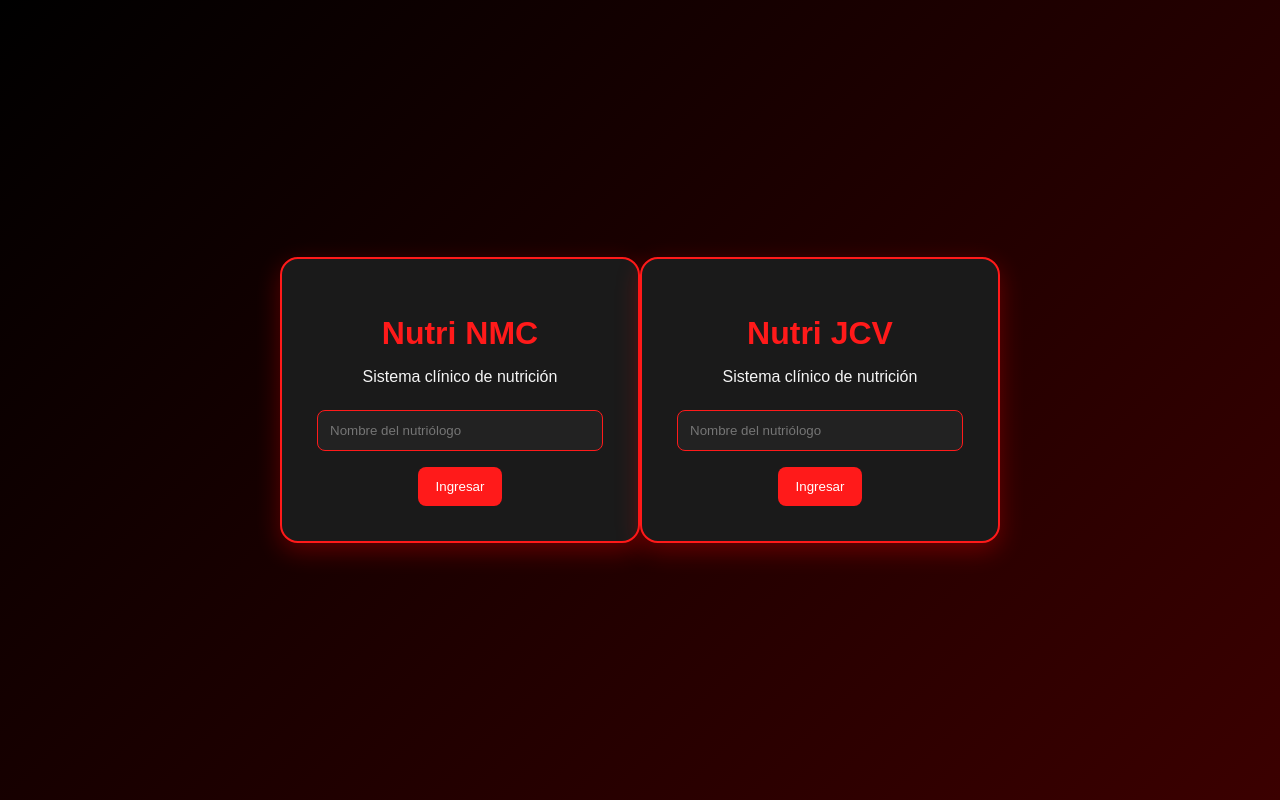
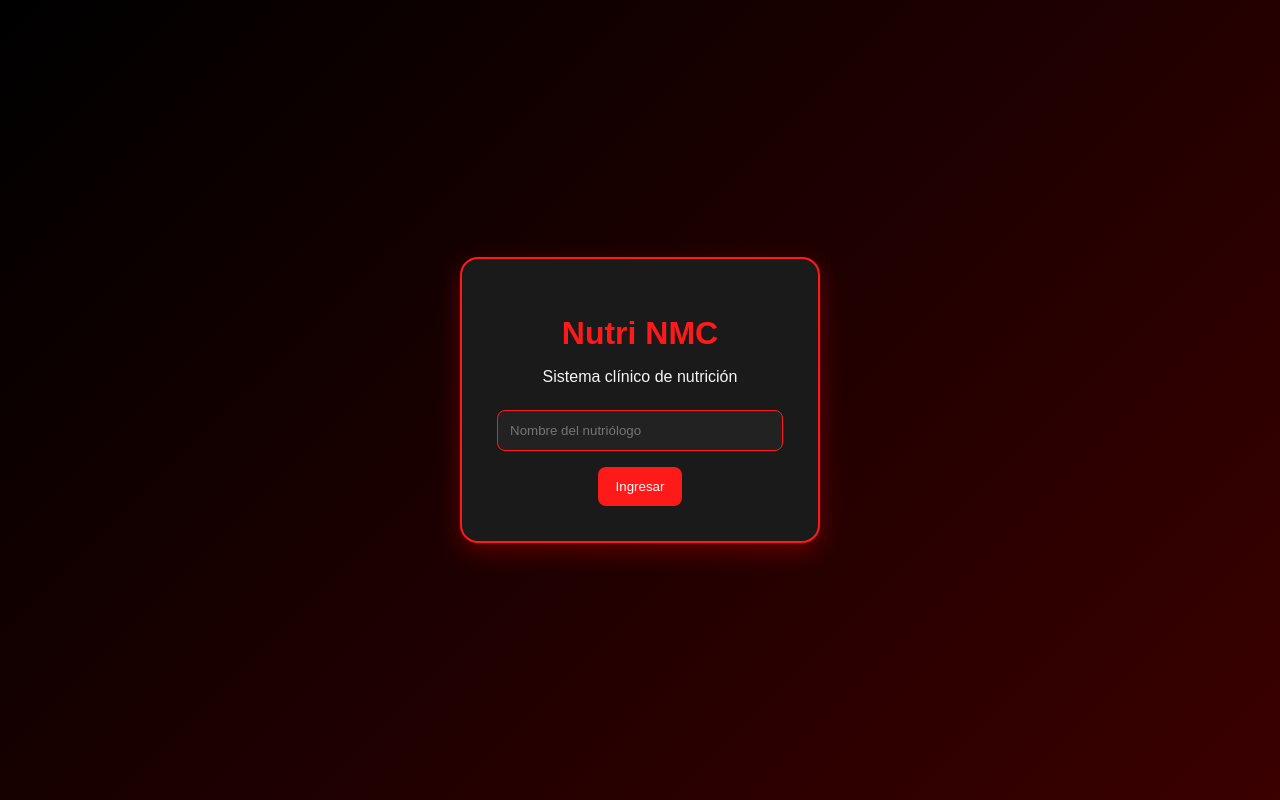
Before and after one commit to NoelCM309/Proyecto-Rene, a plain HTML site: page index.html in a window 1280 px wide. Drawn offline with Linux system fonts and the light colour scheme.

Commit message:
Update index.html

```diff
--- a/index.html
+++ b/index.html
@@ -2,7 +2,7 @@
 <html lang="es">
 <head>
   <meta charset="UTF-8">
-  <title>Nutri JCV - Login</title>
+  <title>Nutri NMC - Login</title>
   <link rel="stylesheet" href="css/styles.css">
 </head>
 <body class="login-body">
@@ -18,15 +18,3 @@
   <script type="module" src="js/auth.js"></script>
 </body>
 </html>
-
-  <div class="login-card">
-    <h1>Nutri JCV</h1>
-    <p>Sistema clínico de nutrición</p>
-
-    <input type="text" id="nombreNutriologo" placeholder="Nombre del nutriólogo">
-    <button id="btnLogin">Ingresar</button>
-  </div>
-
-  <script type="module" src="js/auth.js"></script>
-</body>
-</html>
```
